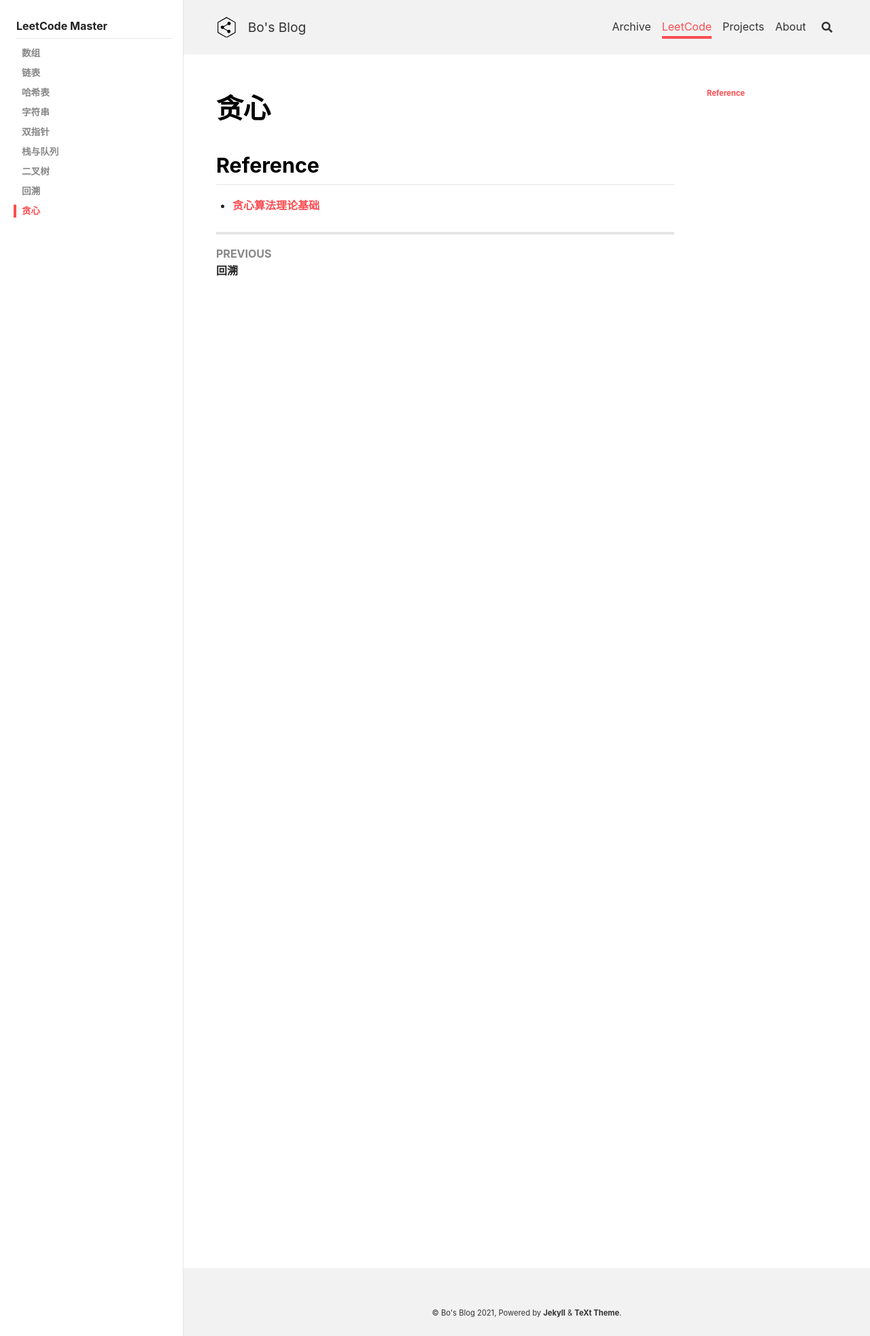
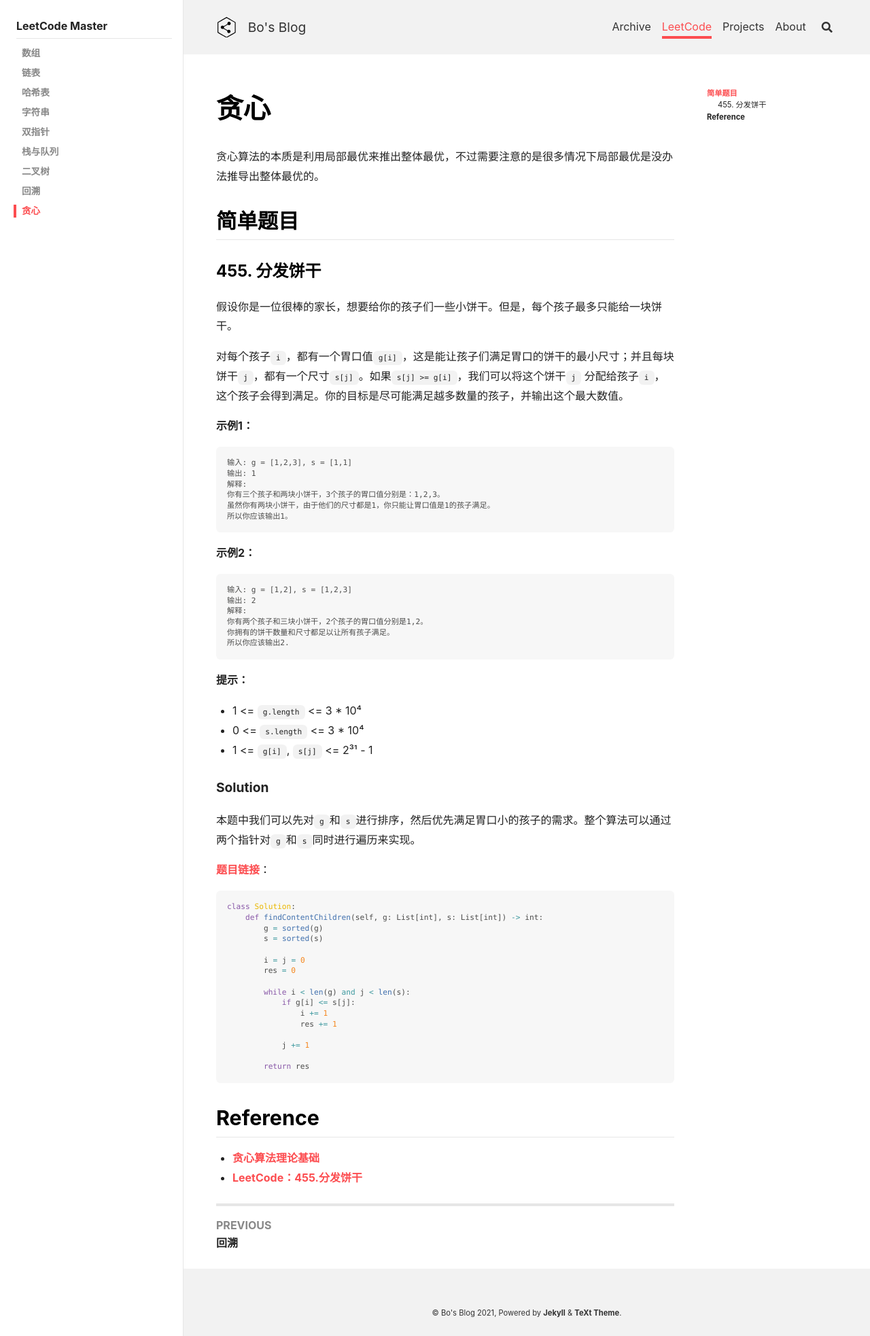
Before and after one commit to peng00bo00/peng00bo00_previous_blog, a Jekyll site: the page built from _leetcode/2023-03-10-Greedy.md, in a window 1280 px wide. Shown: the whole page at 68% size. Built offline with Jekyll 4.4.1, drawn with Linux system fonts in a browser that asks for light colours; nearby versions of some CDN libraries; comment, search, counter and statistics services are not loaded.

Commit message:
Update 2023-03-10-Greedy.md

````diff
--- a/_leetcode/2023-03-10-Greedy.md
+++ b/_leetcode/2023-03-10-Greedy.md
@@ -9,6 +9,71 @@
   nav: LeetCode
 ---
 
+贪心算法的本质是利用局部最优来推出整体最优，不过需要注意的是很多情况下局部最优是没办法推导出整体最优的。
+
+## 简单题目
+
+### 455. 分发饼干
+
+假设你是一位很棒的家长，想要给你的孩子们一些小饼干。但是，每个孩子最多只能给一块饼干。
+
+对每个孩子`i`，都有一个胃口值`g[i]`，这是能让孩子们满足胃口的饼干的最小尺寸；并且每块饼干`j`，都有一个尺寸`s[j]`。如果`s[j] >= g[i]`，我们可以将这个饼干`j` 分配给孩子`i`，这个孩子会得到满足。你的目标是尽可能满足越多数量的孩子，并输出这个最大数值。
+
+**示例1：**
+
+```
+输入: g = [1,2,3], s = [1,1]
+输出: 1
+解释:
+你有三个孩子和两块小饼干，3个孩子的胃口值分别是：1,2,3。
+虽然你有两块小饼干，由于他们的尺寸都是1，你只能让胃口值是1的孩子满足。
+所以你应该输出1。
+```
+
+**示例2：**
+
+```
+输入: g = [1,2], s = [1,2,3]
+输出: 2
+解释:
+你有两个孩子和三块小饼干，2个孩子的胃口值分别是1,2。
+你拥有的饼干数量和尺寸都足以让所有孩子满足。
+所以你应该输出2.
+```
+
+**提示：**
+
+- 1 <= `g.length` <= 3 * 10⁴
+- 0 <= `s.length` <= 3 * 10⁴
+- 1 <= `g[i]`, `s[j]` <= 2³¹ - 1
+
+#### Solution
+
+本题中我们可以先对`g`和`s`进行排序，然后优先满足胃口小的孩子的需求。整个算法可以通过两个指针对`g`和`s`同时进行遍历来实现。
+
+[题目链接](https://leetcode.cn/problems/assign-cookies/)：
+
+```python
+class Solution:
+    def findContentChildren(self, g: List[int], s: List[int]) -> int:
+        g = sorted(g)
+        s = sorted(s)
+
+        i = j = 0
+        res = 0
+
+        while i < len(g) and j < len(s):
+            if g[i] <= s[j]:
+                i += 1
+                res += 1
+
+            j += 1
+
+        return res
+```
+{: .snippet}
+
 ## Reference
 
 - [贪心算法理论基础](https://www.bilibili.com/video/BV1WK4y1R71x/?spm_id_from=333.788&vd_source=7a2542c6c909b3ee1fab551277360826)
+- [LeetCode：455.分发饼干](https://www.bilibili.com/video/BV1MM411b7cq/?spm_id_from=333.788&vd_source=7a2542c6c909b3ee1fab551277360826)
````
